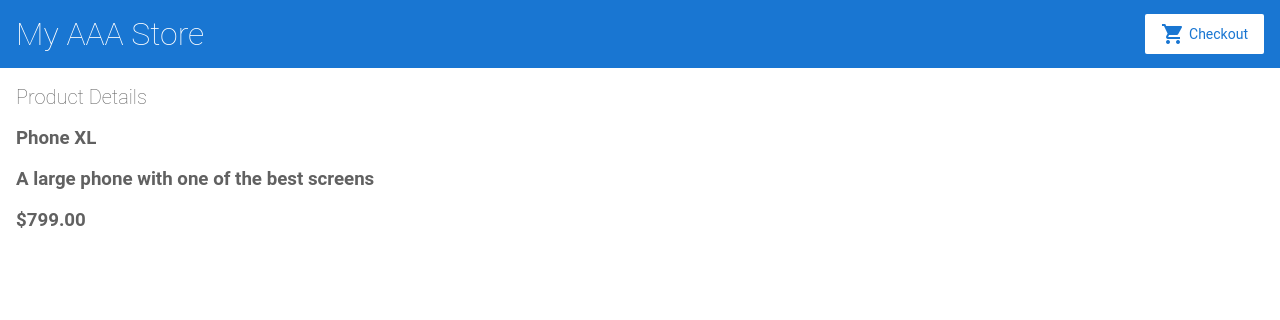
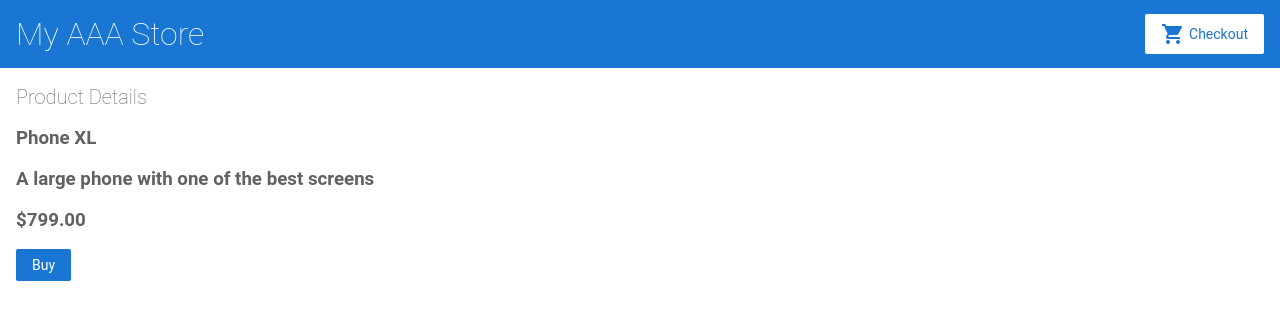
Before and after one commit to RavindraSBankapur/ngClassTestProject, an Angular app: page /products/0 in a window 1280 px wide. Shown: the top 320 px of the page. Built offline with nearby package versions, Linux system fonts and the light colour scheme.

Commit message:
2 files modified

```diff
--- a/src/app/product-details/product-details.component.html
+++ b/src/app/product-details/product-details.component.html
@@ -3,4 +3,5 @@
 	<h3>{{product.name}}</h3>
 	<h3>{{product.description}}</h3>
 	<h3>{{product.price | currency}}</h3>
+	<button (click)="addToCart(product)">Buy</button>
 </div>
--- a/src/app/product-details/product-details.component.ts
+++ b/src/app/product-details/product-details.component.ts
@@ -1,13 +1,18 @@
 import { Component, OnInit } from "@angular/core";
 import { ActivatedRoute } from "@angular/router";
 import { products } from "../products";
+import { CartService } from "../cart.service";
+
 @Component({
   selector: "app-product-details",
   templateUrl: "./product-details.component.html",
   styleUrls: ["./product-details.component.css"]
 })
 export class ProductDetailsComponent implements OnInit {
-  constructor(private route: ActivatedRoute) {}
+  constructor(
+    private route: ActivatedRoute,
+    private cartService: CartService
+  ) {}
   product;
   ngOnInit() {
     // const routeParams = this.route.snapshot.paramMap;
@@ -23,4 +28,8 @@ export class ProductDetailsComponent implements OnInit {
       }
     );
   }
+  addToCart(product) {
+    this.cartService.addToCart(product);
+    window.alert("Product added to cart");
+  }
 }
```
